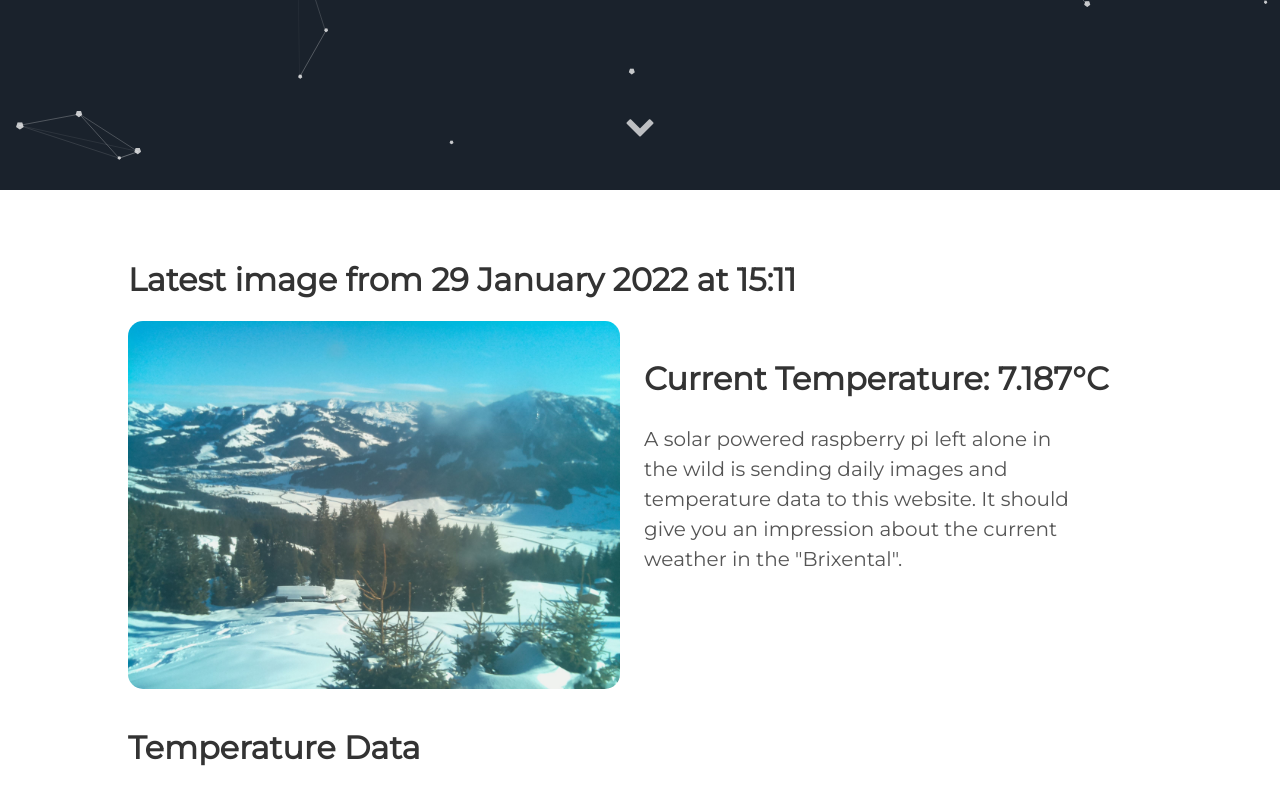
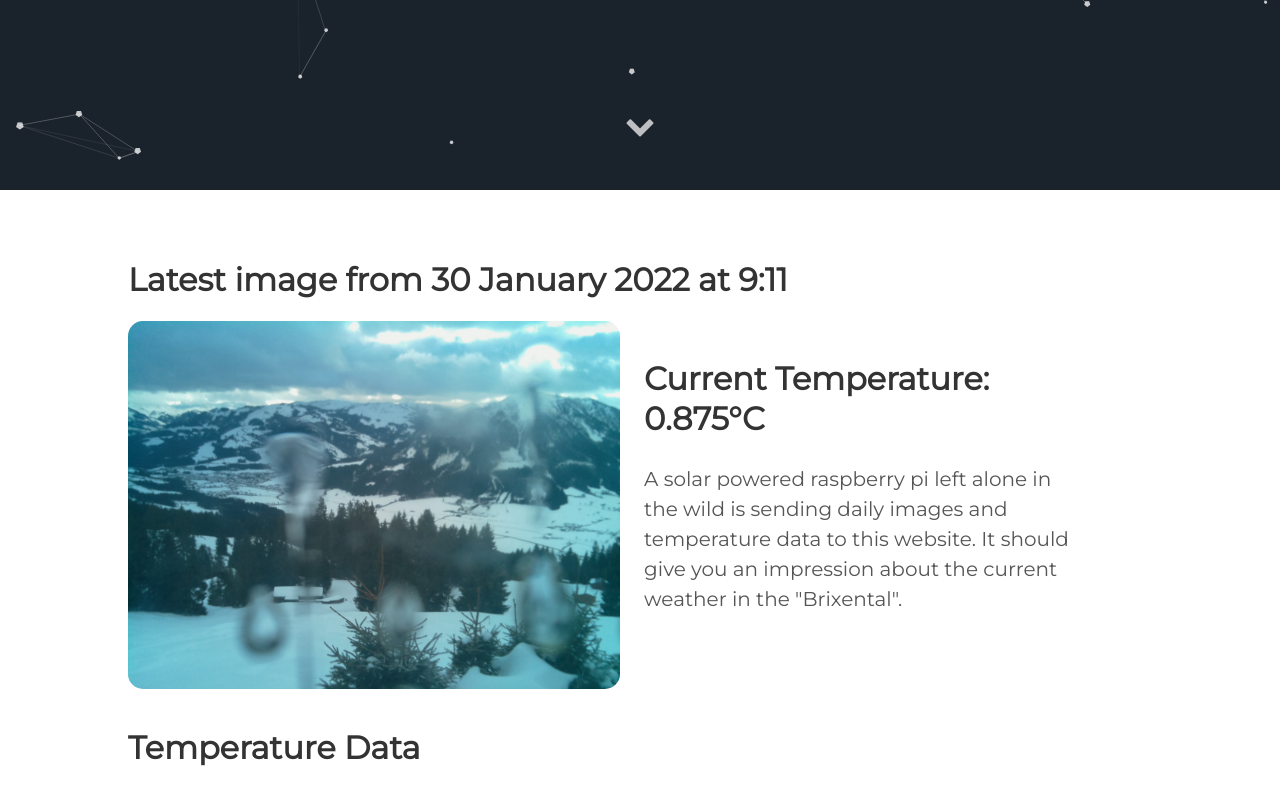
Before and after one commit to vektorious/vektorious.github.io, a Jekyll site: the page built from resources/huette.md, in a window 1280 px wide and 900 px high, scrolled down 710 px. Shown: the top 805 px of the window. Built offline with Jekyll 4.4.1, drawn with Linux system fonts in a browser that asks for light colours.

Commit message:
I'm a bot beep boop

```diff
--- a/resources/huette.md
+++ b/resources/huette.md
@@ -6,13 +6,13 @@ image: '/assets/img/'
 description: 'Live image from the Austrian alps'
 twitter_text: ' '
 ---
-## Latest image from 29 January 2022 at 15:11
+## Latest image from 30 January 2022 at  9:11
 <div class="huette">
   <div class="huette-image">
     <img src="{{ "/assets/img/huette.jpg" | prepend: site.baseurl }}">
   </div>
   <div class="huette-text">
-        <h2>Current Temperature: 7.187°C</h2>
+        <h2>Current Temperature: 0.875°C</h2>
         <p>A solar powered raspberry pi left alone in the wild is sending daily images and temperature data to this website. It should give you an impression about the current weather in the "Brixental".</p>
 
   </div>
```
Also changed, not shown: rpi-script/2022-01-30_090939.txt (renamed from rpi-script/2022-01-29_150939.txt, +5 -5 lines), rpi-script/huette.md (+2 -2 lines), assets/img/huette.jpg, assets/img/temp_plot.png, rpi-script/temp_plot.png, 1 other file.
